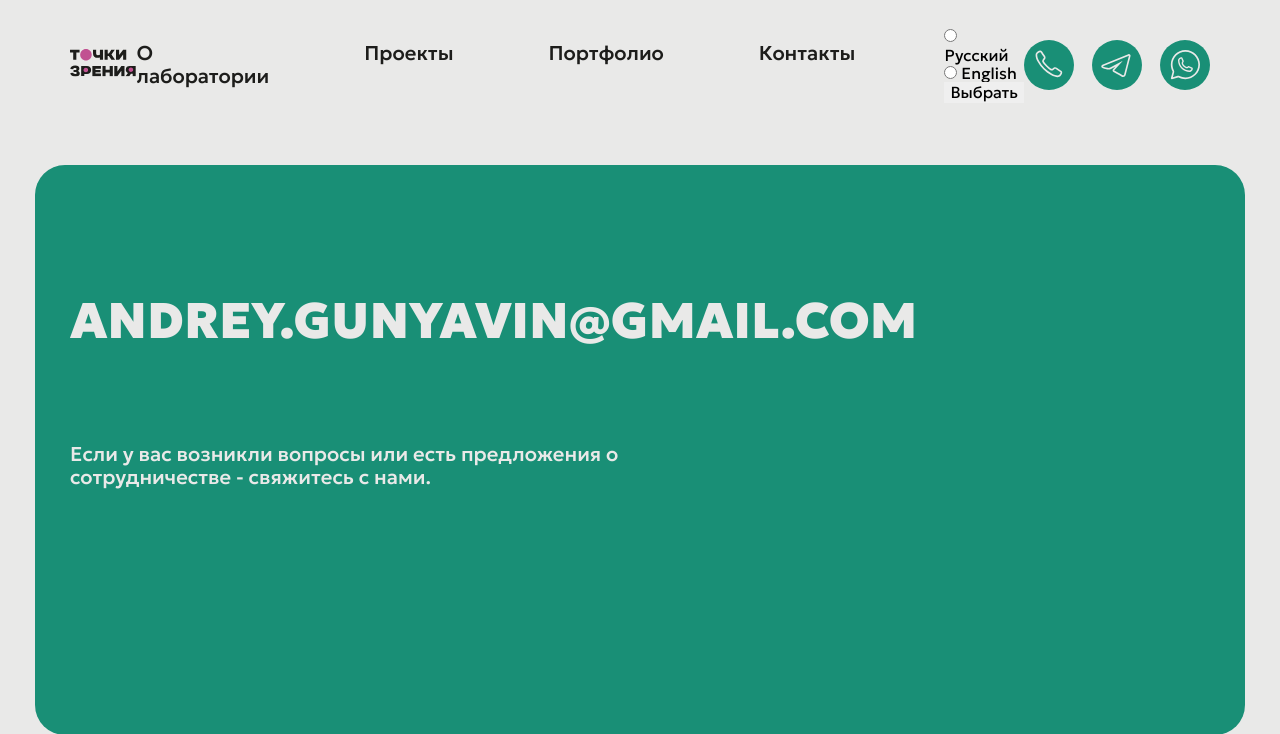
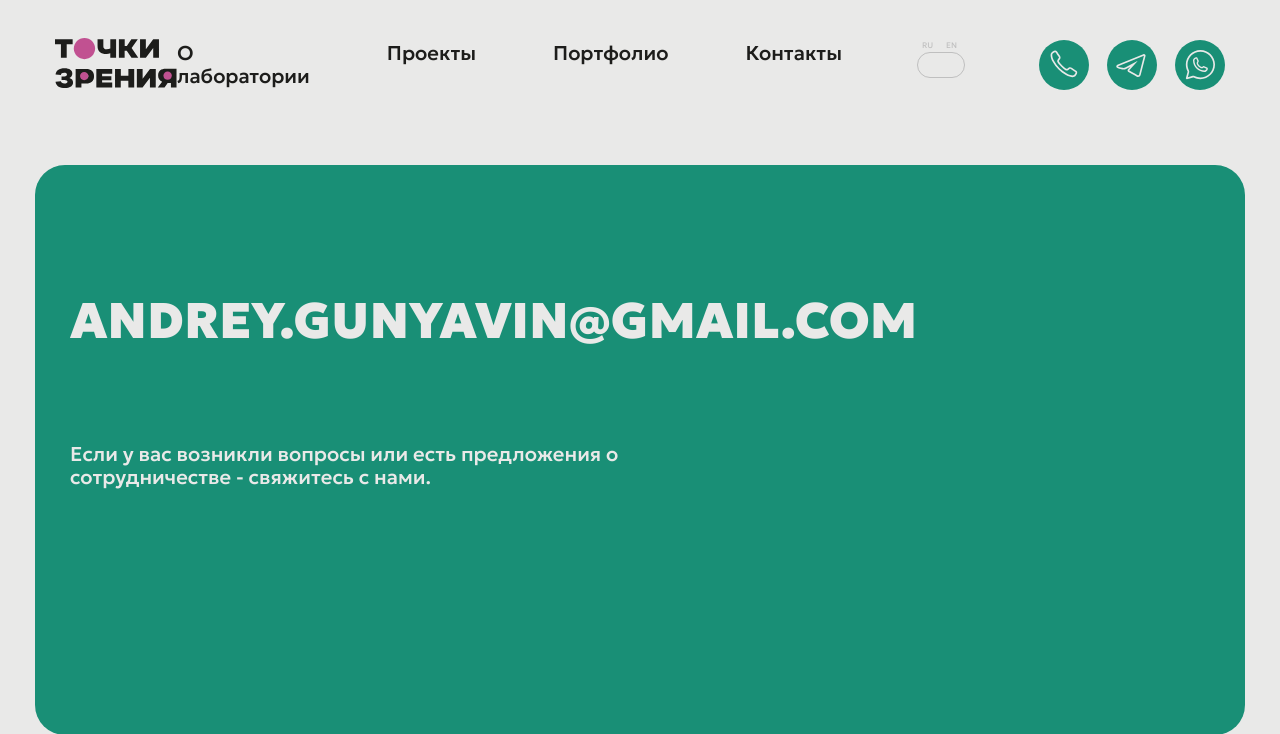
Before and after one commit to aliensen36/Points_of_view_3.0, a Django app: page /ru/contacts/ in a window 1280 px wide. Shown: the top 734 px of the page. Run offline with Django 5.2, Linux system fonts and the light colour scheme.

Commit message:
added language switching to all pages

```diff
--- a/Points_of_view/points/static/style/contacts.css
+++ b/Points_of_view/points/static/style/contacts.css
@@ -64,19 +64,19 @@ body {
 
 .header-container {
     display: flex;
-    padding: 30px 70px;
+    padding: 30px 55px;
     align-items: center;
     height: 130px;
 }
 
 .header-nav {
-    margin-right: 89px;
+    margin-right: 75px;
     margin-left: auto;
 }
 
 .header-nav-list {
     display: flex;
-    gap: 95px;
+    gap: 77px;
 }
 
 .header-nav-link {
@@ -93,6 +93,65 @@ body {
 
 .header-nav-link:active {
     color: #136856;
+}
+
+.language-form {
+    margin-right: 74px;
+    position: relative;
+    display: inline-flex;
+    gap: 2px;
+    border: 1px solid #BFBFBF;
+    border-radius: 15px;
+    width: 48px;
+    height: 26px;
+}
+
+.language-form,
+.language-label,
+.language-label-radio {
+    cursor: pointer;
+}
+
+.language-label {
+    position: relative;
+}
+
+.language-label-text {
+    position: absolute;
+    top: -12px;
+    left: 4px;
+    font-size: 8px;
+    color: #BFBFBF;
+    transition: color 0.3s ease;
+}
+
+.language-label.selected .language-label-text {
+    color: var(--black);
+}
+
+.language-label-radio {
+    opacity: 0;
+    width: 22px;
+    height: 22px;
+    position: relative;
+    top: 1px;
+}
+
+.language-label-text::after {
+    content: '';
+    background-color: var(--green);
+    border-radius: 50%;
+    width: 22px;
+    height: 22px;
+    position: absolute;
+    top: 13px;
+    left: -4px;
+    opacity: 0;
+    transition: opacity 0.3s ease;
+}
+
+.language-label.selected .language-label-text::after {
+    opacity: 1;
 }
 
 .contacts {
--- a/Points_of_view/points/templates/contacts.html
+++ b/Points_of_view/points/templates/contacts.html
@@ -45,18 +45,17 @@
                     </li>
                 </ul>
             </nav>
-            <form action="{% url 'set_language' %}" method="post">
+            <form id="language-form" action="{% url 'set_language' %}" method="post" class="language-form">
                 {% csrf_token %}
                 <input name="next" type="hidden" value="{{ redirect_to }}">
-                <label>
-                    <input type="radio" name="language" value="ru" {% if LANGUAGE_CODE == 'ru' %}checked{% endif %}>
-                    Русский
-                </label><br>
-                <label>
-                    <input type="radio" name="language" value="en" {% if LANGUAGE_CODE == 'en' %}checked{% endif %}>
-                    English
-                </label><br>
-                <button type="submit">Выбрать</button>
+                <label class="language-label">
+                    <span class="language-label-text">RU</span>
+                    <input class="language-label-radio" type="radio" name="language" value="ru" {% if LANGUAGE_CODE == 'ru' %}checked{% endif %}>
+                </label>
+                <label class="language-label">
+                    <span class="language-label-text">EN</span>
+                    <input class="language-label-radio" type="radio" name="language" value="en" {% if LANGUAGE_CODE == 'en' %}checked{% endif %}>
+                </label>
             </form>
             <ul class="contacts">
                 <li class="contacts-item">
@@ -106,6 +105,7 @@
             </p>
         </div>
     </article>
+    <script src="{% static 'scripts/switch.js' %}"></script>
 </body>
 
 </html>
--- a/Points_of_view/points/templates/index.html
+++ b/Points_of_view/points/templates/index.html
@@ -56,7 +56,6 @@
                     <span class="language-label-text">EN</span>
                     <input class="language-label-radio" type="radio" name="language" value="en" {% if LANGUAGE_CODE == 'en' %}checked{% endif %}>
                 </label>
-                <!-- <button type="submit">Выбрать</button> -->
             </form>
             <ul class="contacts">
                 <li class="contacts-item">
```
Also changed, not shown: Points_of_view/points/static/scripts/switch.js (+4 -40 lines), Points_of_view/points/static/style/art-cartel.css (+63 -4 lines), Points_of_view/points/static/style/art-diving.css (+62 -3 lines), Points_of_view/points/static/style/index.css (+3 -17 lines), Points_of_view/points/static/style/naive-questions.css (+62 -3 lines), Points_of_view/points/templates/art-cartel.html (+10 -11 lines), Points_of_view/points/templates/art-diving.html (+10 -11 lines), Points_of_view/points/templates/naive-questions.html (+11 -12 lines), Points_of_view/points/templates/portfolio.html (+10 -10 lines).
